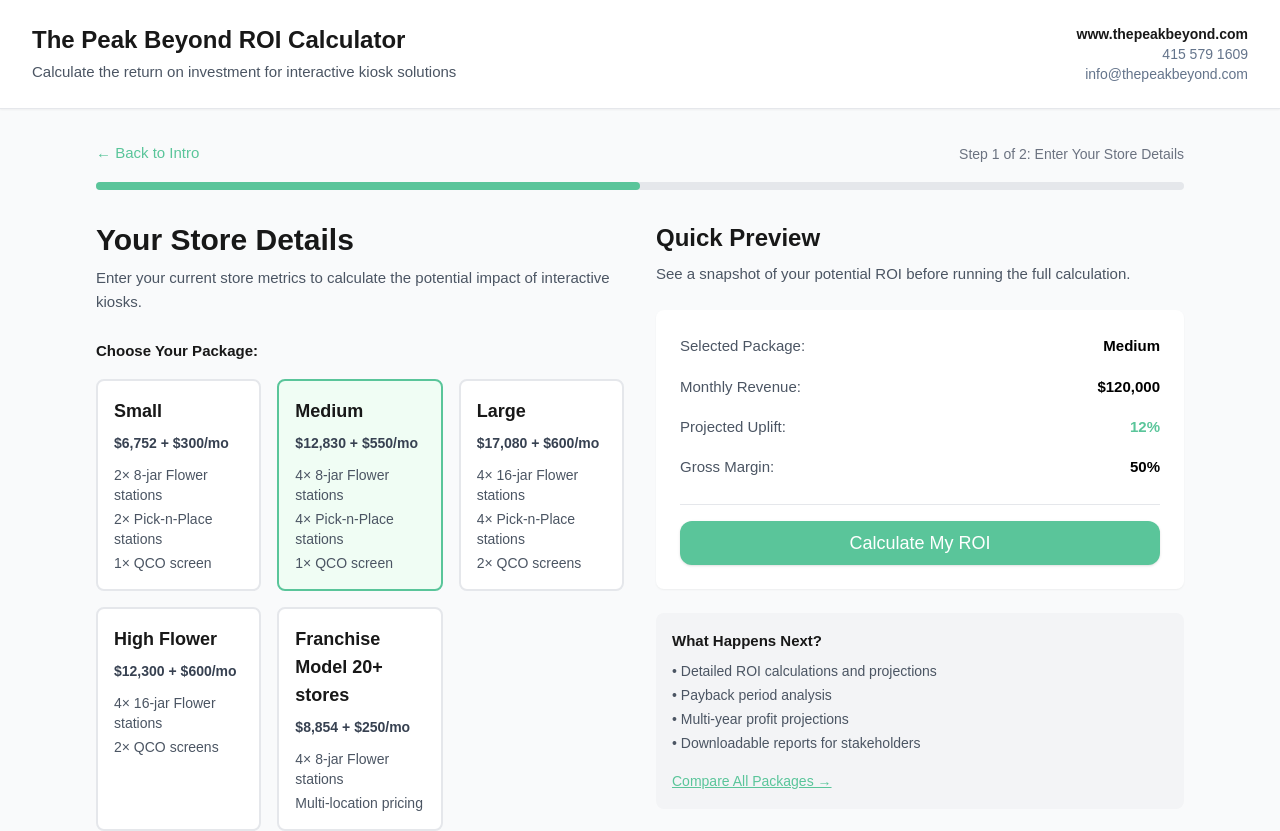
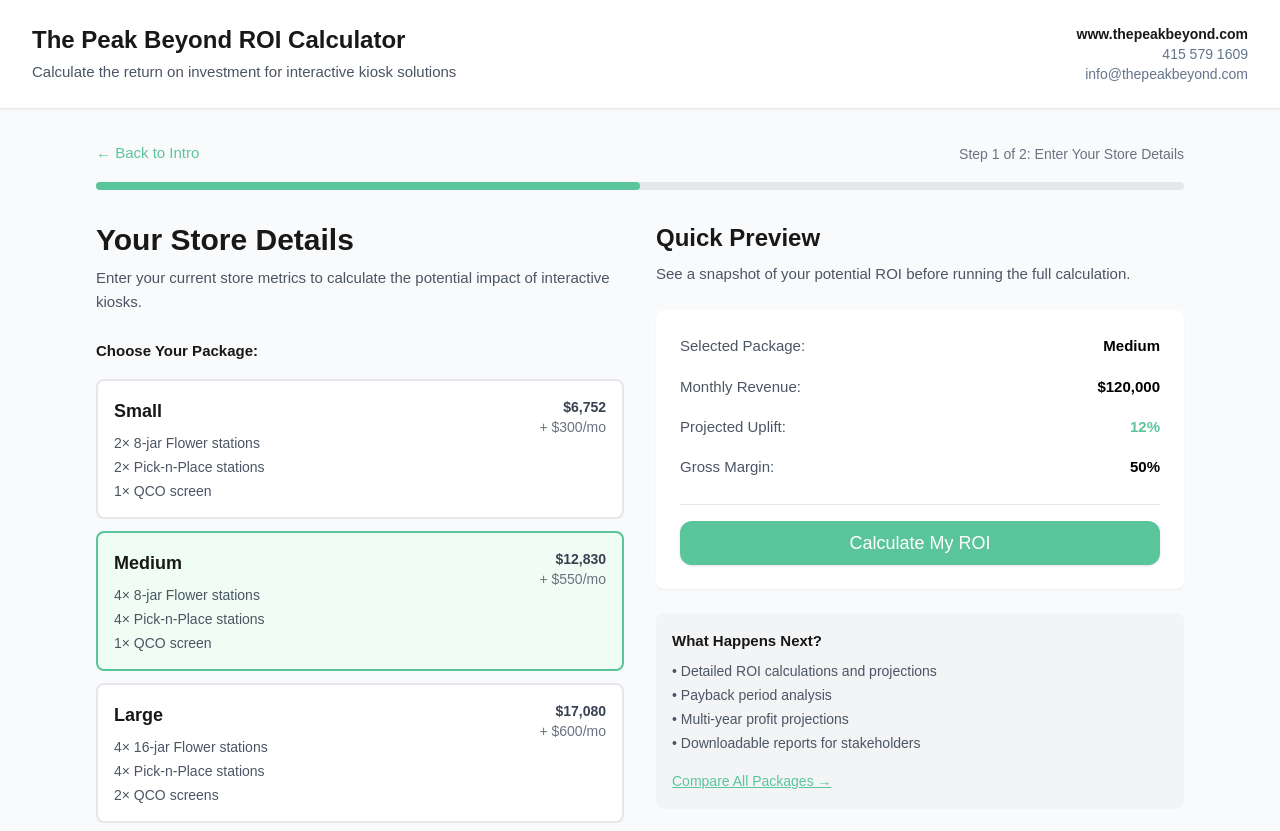
Before and after one commit to GgStardust/tpb-roi-public, a Next.js app: page /calculator in a window 1280 px wide. Shown: the top 831 px of the page. Built offline with nearby package versions, Linux system fonts and the light colour scheme; a web font is replaced by a local one.

Commit message:
Convert package cards to horizontal layout
- Change from grid layout to vertical stack of horizontal cards
- Package name and details on the left
- Pricing information on the right
- Better use of horizontal space
- Easier to scan and compare packages
- More compact and efficient layout

```diff
--- a/pages/calculator.tsx
+++ b/pages/calculator.tsx
@@ -59,7 +59,7 @@ export default function CalculatorPage() {
             {/* Package Selection Cards */}
             <div className="mb-6">
               <h3 className="font-semibold text-tpb-dark mb-4">Choose Your Package:</h3>
-              <div className="grid md:grid-cols-2 lg:grid-cols-3 gap-4">
+              <div className="space-y-3">
                 {packages.map((pkg) => (
                   <div
                     key={pkg.key}
@@ -70,14 +70,23 @@ export default function CalculatorPage() {
                         : 'border-gray-200 bg-white hover:border-tpb-green/50'
                     }`}
                   >
-                    <h4 className="font-bold text-tpb-dark text-lg mb-2">{pkg.key}</h4>
-                    <div className="text-sm font-semibold text-gray-700 mb-3">
-                      ${pkg.capex.toLocaleString()} + ${pkg.monthly}/mo
-                    </div>
-                    <div className="text-sm text-gray-600 space-y-1">
-                      {pkg.includes.split(', ').map((item, index) => (
-                        <div key={index}>{item.trim()}</div>
-                      ))}
+                    <div className="flex items-start justify-between">
+                      <div className="flex-1">
+                        <h4 className="font-bold text-tpb-dark text-lg mb-2">{pkg.key}</h4>
+                        <div className="text-sm text-gray-600 space-y-1">
+                          {pkg.includes.split(', ').map((item, index) => (
+                            <div key={index}>{item.trim()}</div>
+                          ))}
+                        </div>
+                      </div>
+                      <div className="text-right ml-4">
+                        <div className="text-sm font-semibold text-gray-700">
+                          ${pkg.capex.toLocaleString()}
+                        </div>
+                        <div className="text-sm text-gray-500">
+                          + ${pkg.monthly}/mo
+                        </div>
+                      </div>
                     </div>
                   </div>
                 ))}
```
